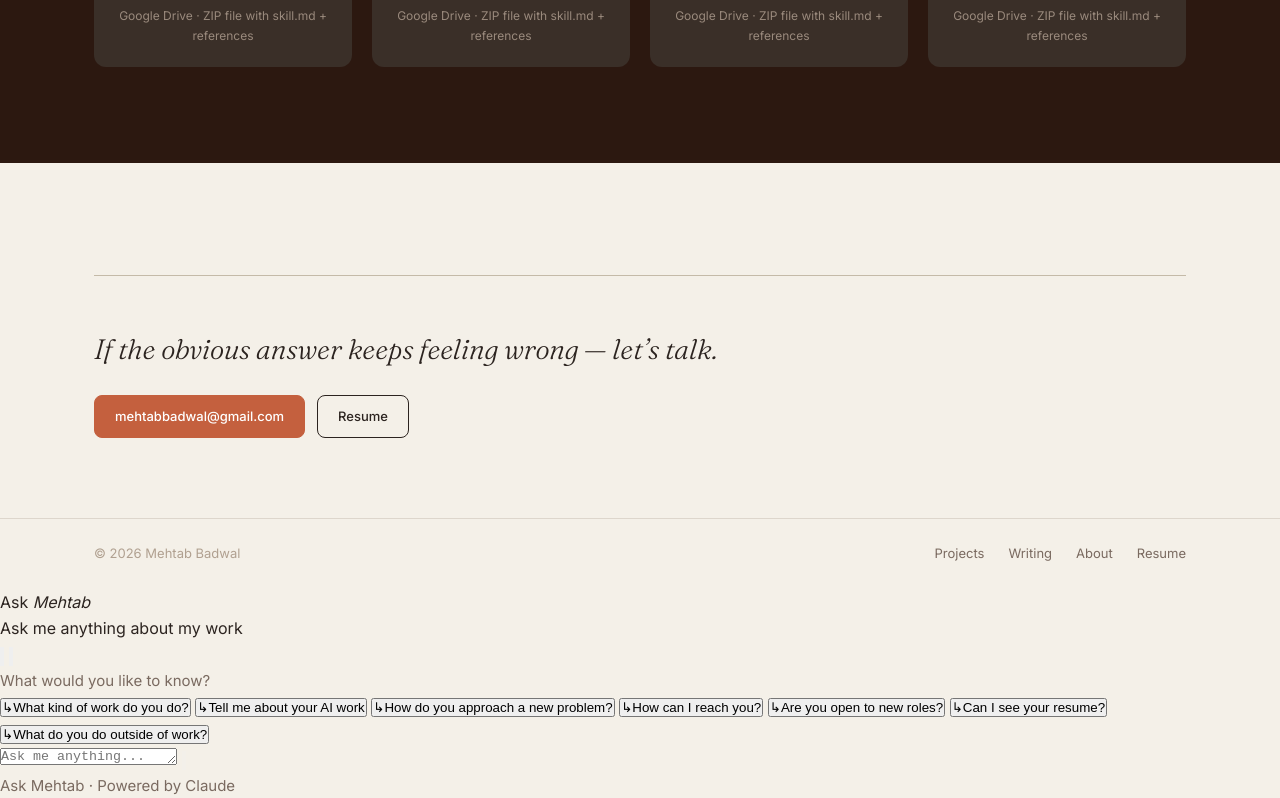
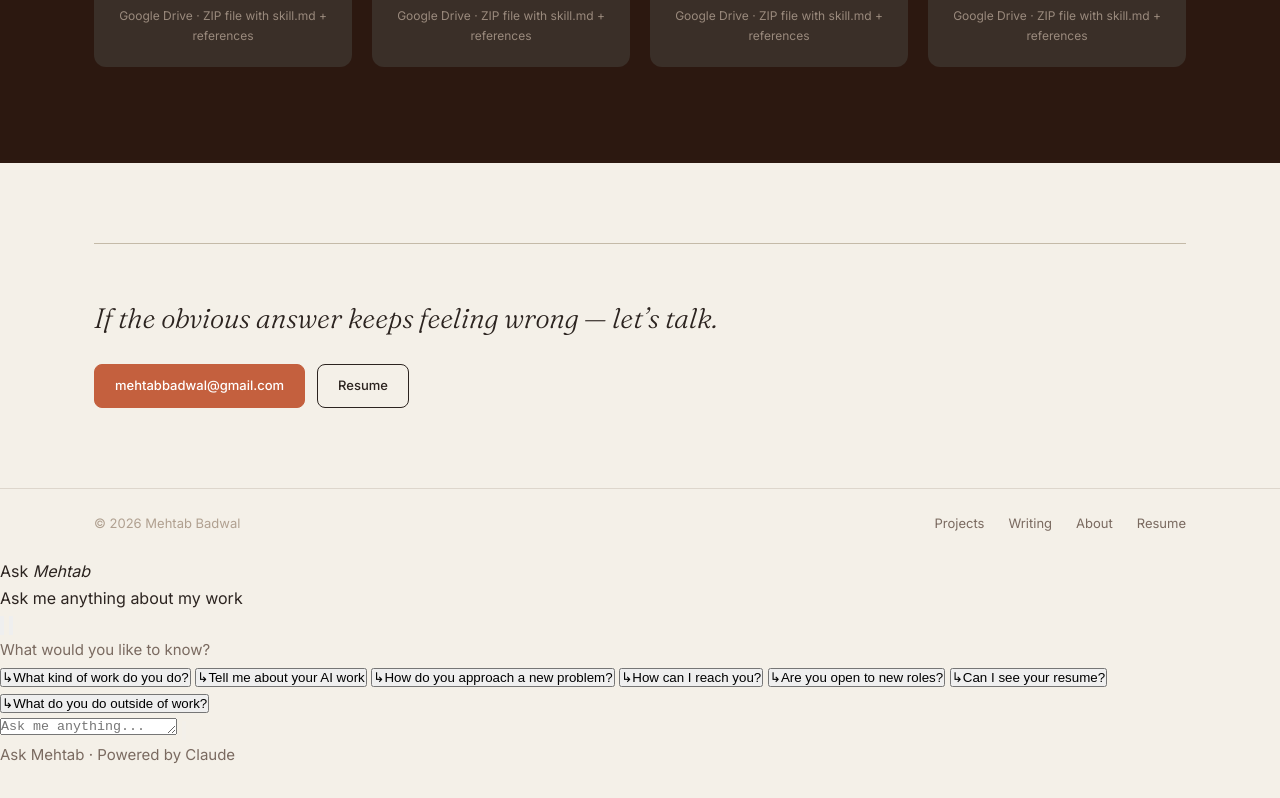
Before and after one commit to mehtabbadwal/Portfolio, a React (Vite) app: page /work in a window 1280 px wide. Shown: the part 2294-3092 px from the top of the page. After the commit the page ends 3061 px from the top, so only its background shows below. Built offline with nearby package versions, Linux system fonts and the light colour scheme.

Commit message:
style: reconcile projects CTA heading and animated-divider rules
https://claude.ai/code/session_01WNt9tAhD7SuZQSNBS2YcXk

```diff
--- a/src/pages/Projects.css
+++ b/src/pages/Projects.css
@@ -368,7 +368,7 @@
 }
 
 .projects__cta .animated-divider {
-  margin-top: 2rem;
+  margin-top: 0;
   margin-bottom: 3.5rem;
 }
 
@@ -384,9 +384,8 @@
   font-size: 1.75rem;
   font-weight: 300;
   font-style: italic;
-  line-height: 1.25;
+  line-height: 1.3;
   color: var(--color-dark);
-  white-space: normal;
 }
 
 .projects__cta-actions {
```
